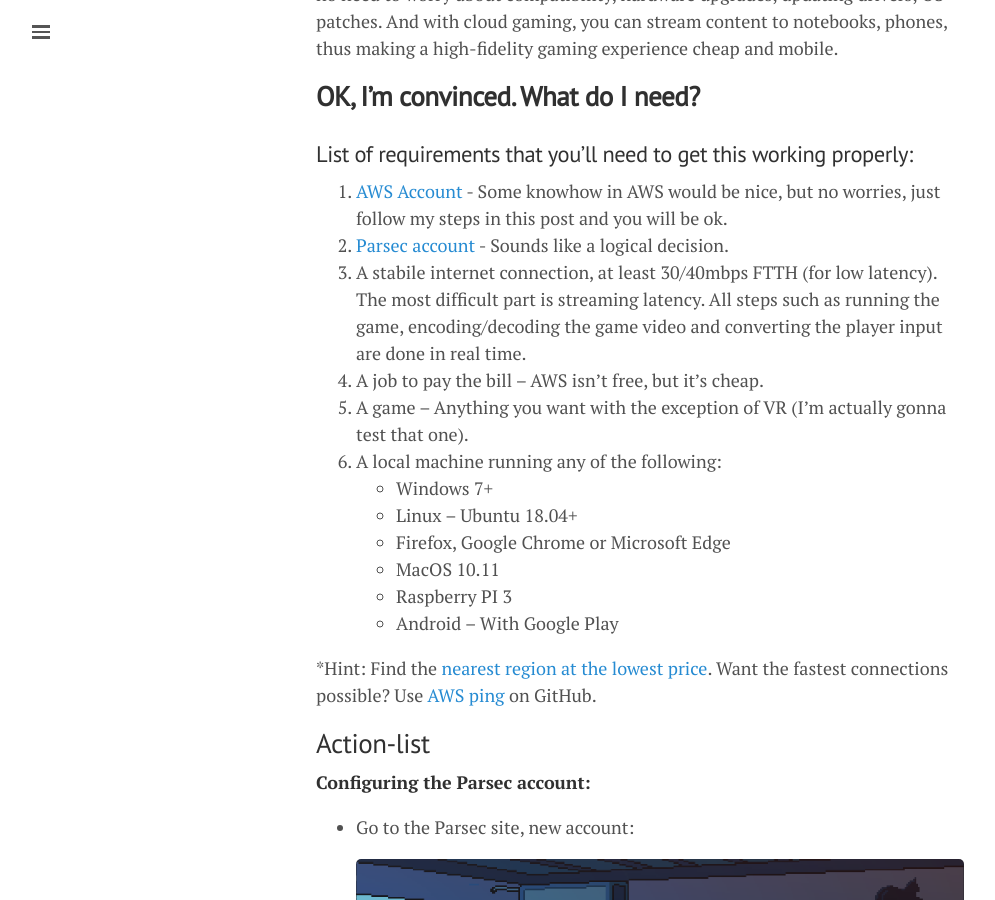
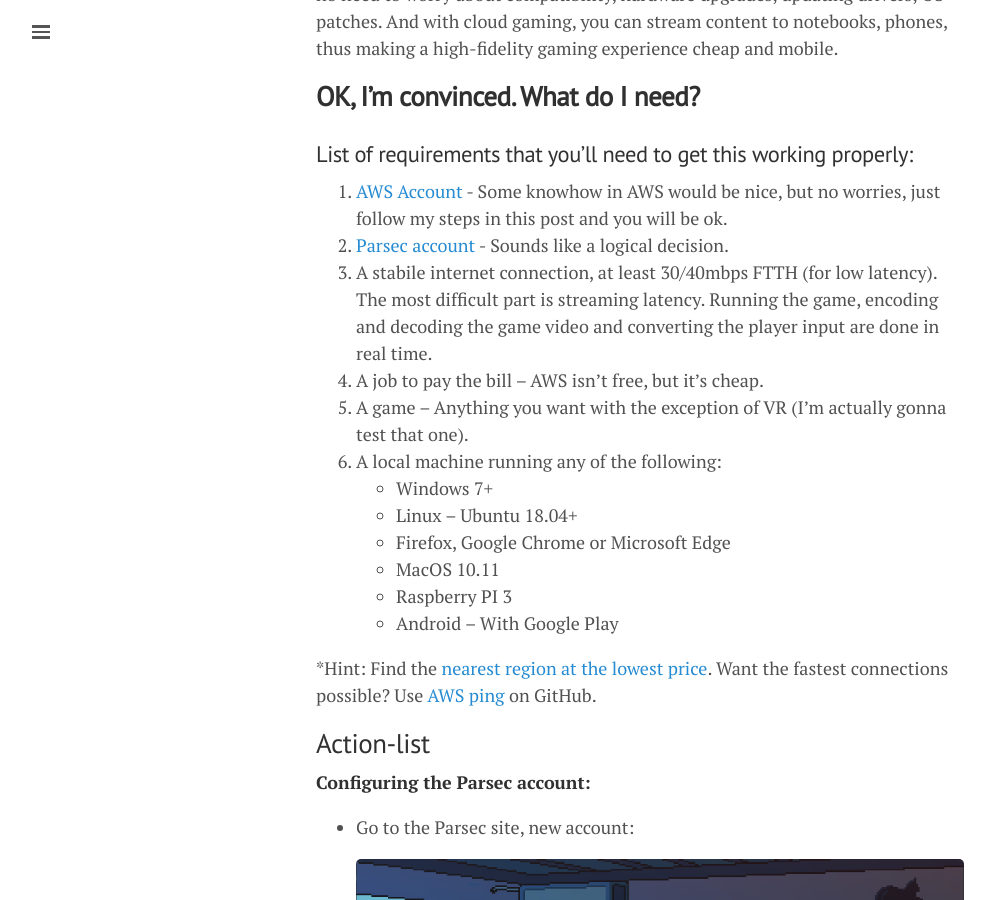
Before and after one commit to lgeurts/lgeurts.github.io, a Jekyll site: the page built from _posts/2021-11-02-aws-high-performance-cloud-gaming.md, in a window 1280 px wide and 900 px high, scrolled down 683 px. Shown: the whole window, without its empty margins (0-995 px from the left). Built offline with Jekyll 4.4.1, drawn with Linux system fonts in a browser that asks for light colours; nearby versions of some CDN libraries; comment, search, counter and statistics services are not loaded.

Commit message:
Update 2021-11-02-aws-high-performance-cloud-gaming.md

```diff
--- a/_posts/2021-11-02-aws-high-performance-cloud-gaming.md
+++ b/_posts/2021-11-02-aws-high-performance-cloud-gaming.md
@@ -23,7 +23,7 @@
 
 1.     [AWS Account](https://aws.amazon.com/premiumsupport/knowledge-center/create-and-activate-aws-account/) - Some knowhow in AWS would be nice, but no worries, just follow my steps in this post and you will be ok.
 2.     [Parsec account](https://parsec.app/) - Sounds like a logical decision.
-3.     A stabile internet connection, at least 30/40mbps FTTH (for low latency). The most difficult part is streaming latency. All steps such as running the game, encoding/decoding the game video and converting the player input are done in real time.
+3.     A stabile internet connection, at least 30/40mbps FTTH (for low latency). The most difficult part is streaming latency. Running the game, encoding and decoding the game video and converting the player input are done in real time.
 4.     A job to pay the bill – AWS isn’t free, but it’s cheap.
 5.     A game – Anything you want with the exception of VR (I'm actually gonna test that one).
 6.     A local machine running any of the following:
```
